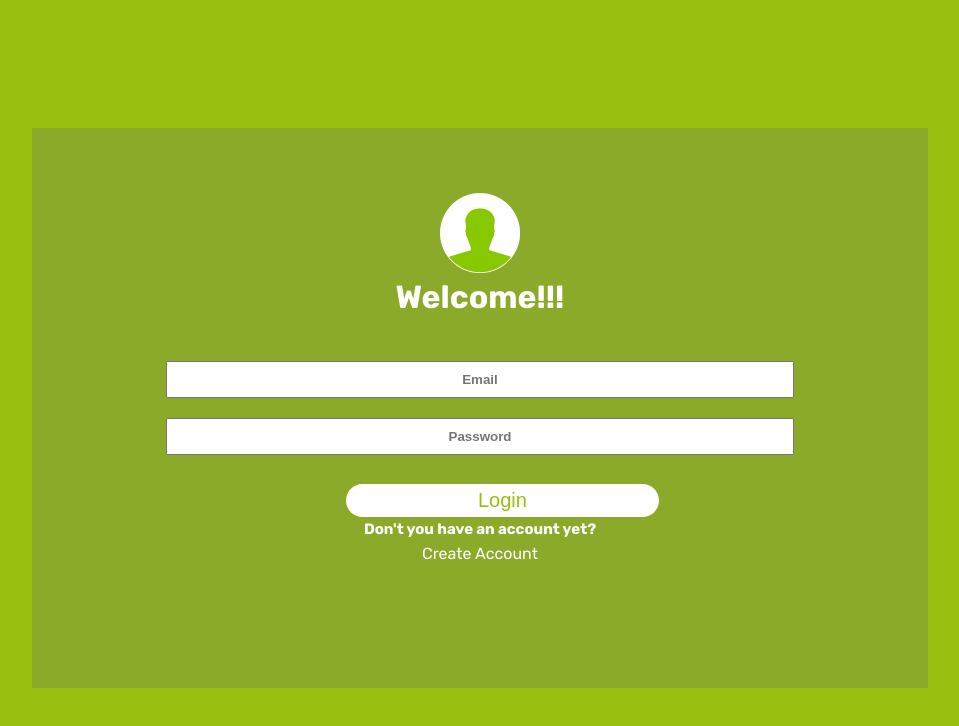
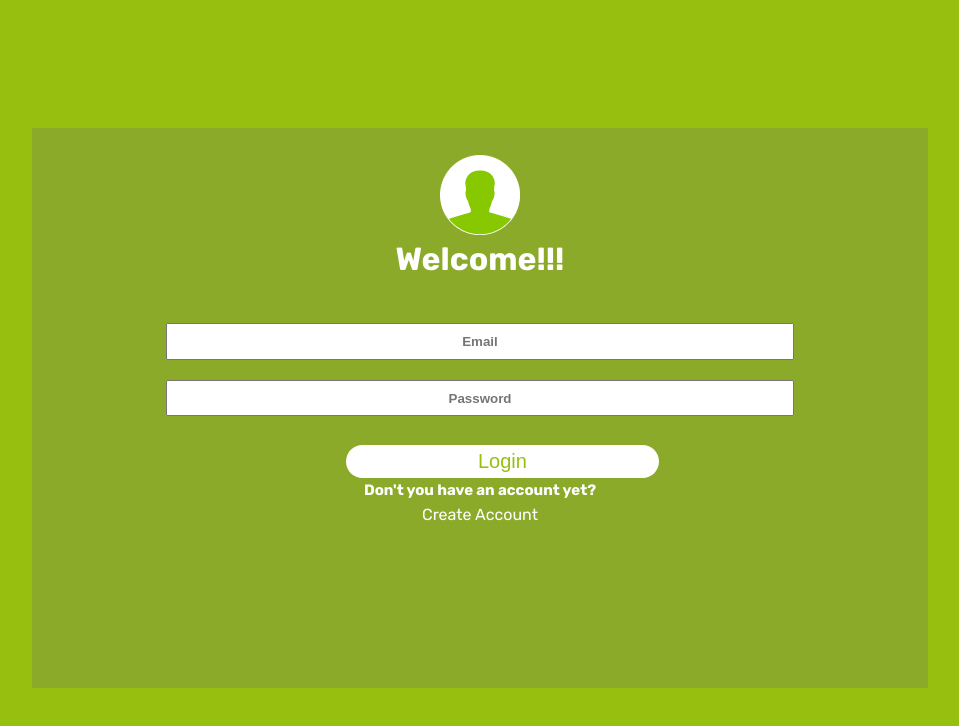
Before and after one commit to ABDULALI3468/bookMe-frontend, a React (Create React App) app: page /login in a window 1280 px wide. Shown: the top 726 px of the page, without its empty margins (160-1119 px from the left). Built offline with nearby package versions, Linux system fonts and the light colour scheme.

Commit message:
fix linters

```diff
--- a/src/components/LogInPage.js
+++ b/src/components/LogInPage.js
@@ -2,7 +2,7 @@ import React, { useState, useEffect } from 'react';
 import { useDispatch, useSelector } from 'react-redux';
 import { useNavigate, Link } from 'react-router-dom';
 import { login } from '../redux/user/userAPI';
-import  profile from '../assets/images/profile.png'
+import profile from '../assets/images/profile.png';
 import '../styles/LogInPage.css';
 
 const CriptoJS = require('crypto-js');
@@ -55,7 +55,7 @@ const Login = () => {
   return (
     <div className="login">
       <div className="login-wrapper">
-      <img src={profile} alt="profile" className="profile" />
+        <img src={profile} alt="profile" className="profile" />
         <h1>Welcome!!!</h1>
         <form className="login-form" onSubmit={loginUser}>
           <input
--- a/src/components/SignUpPage.js
+++ b/src/components/SignUpPage.js
@@ -2,7 +2,7 @@ import React, { useState, useEffect } from 'react';
 import { useDispatch } from 'react-redux';
 import { useNavigate, Link } from 'react-router-dom';
 import { signup } from '../redux/user/userAPI';
-import  profile from '../assets/images/profile.png'
+import profile from '../assets/images/profile.png';
 import '../styles/SignUpPage.css';
 
 const SignUp = () => {
--- a/src/styles/LogInPage.css
+++ b/src/styles/LogInPage.css
@@ -12,7 +12,6 @@
 .login-wrapper {
   height: 70%;
   width: 70%;
-  padding-top: 3%;
   margin: 10% auto;
   background-color: #8caa2a;
 }
@@ -32,10 +31,9 @@
   margin: 0 20% 20px 15%;
 }
 
-.login-form input:focus{
+.login-form input:focus {
   background-color: rgb(247, 241, 241);
 }
-
 
 .login-form > *::placeholder {
   font-weight: bolder;
--- a/src/styles/SignUpPage.css
+++ b/src/styles/SignUpPage.css
@@ -12,27 +12,27 @@
 .profile {
   margin-top: 3%;
 }
+
 .signup h1 {
   color: white;
   text-align: center;
-  /* margin-top: 9%; */
   font-size: 60px;
 }
 
 .signup-form {
-  /* margin-top: 30%; */
   display: flex;
   flex-direction: column;
   row-gap: 20px;
 }
 
-.signup-form input:focus{
+.signup-form input:focus {
   background-color: #fff;
+}
 
-}
-.signup-form input:focus::placeholder{
+.signup-form input:focus::placeholder {
   color: #97bf0f;
 }
+
 .signup-form > * {
   padding: 5%;
   border-radius: 25px;
```
